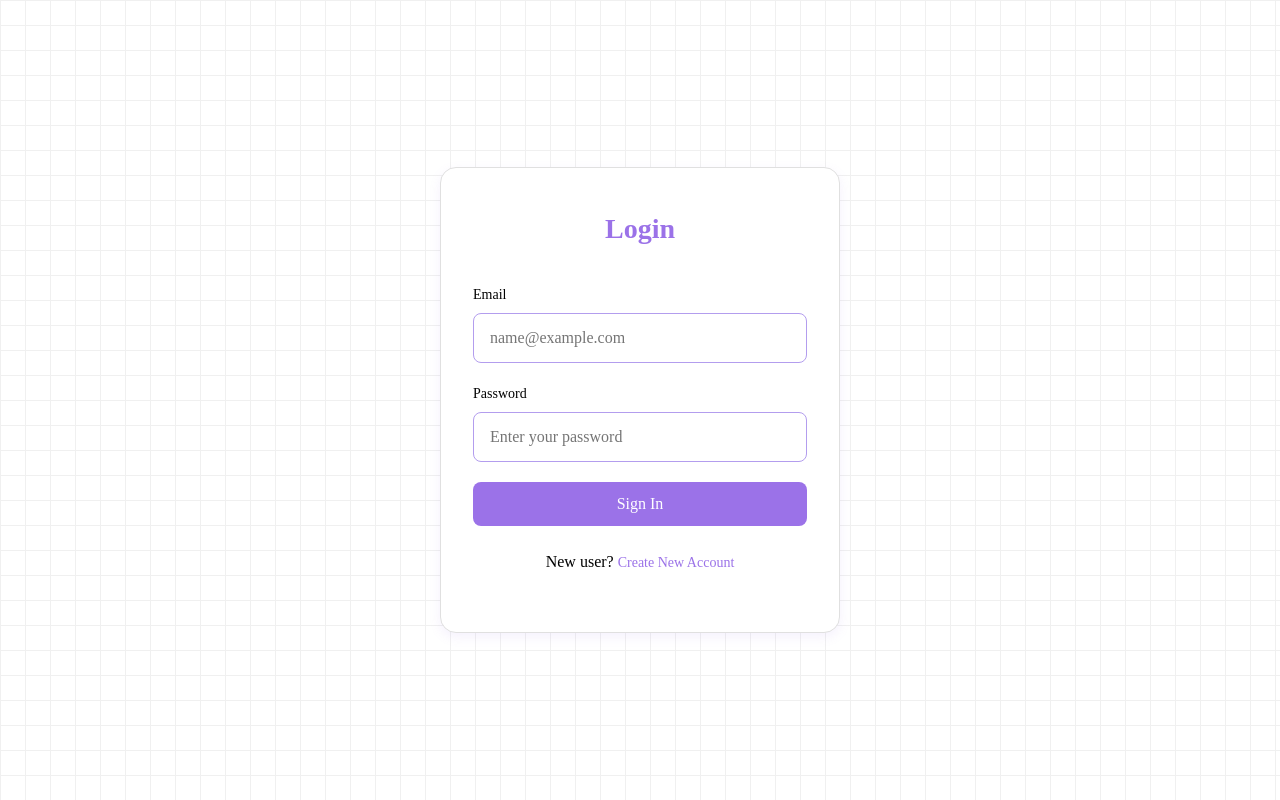
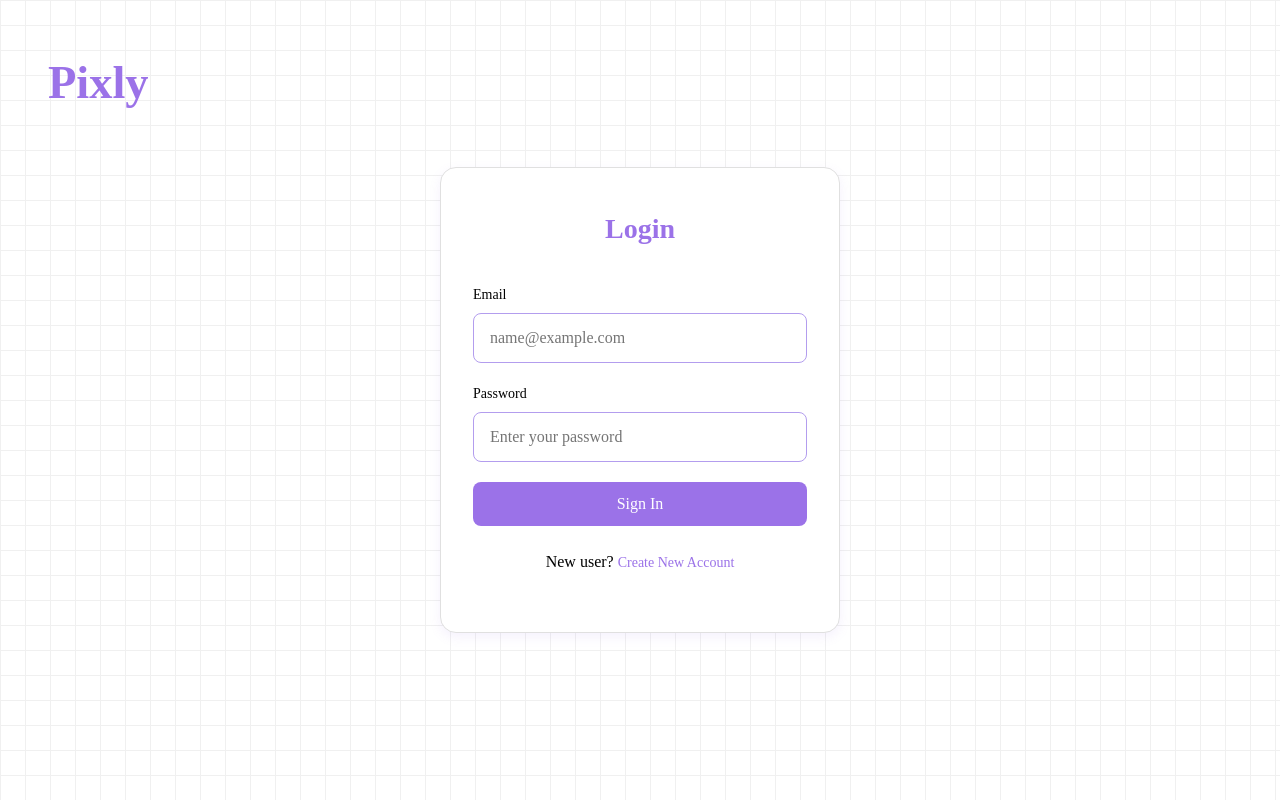
Before and after one commit to mohammaddabbass/Pixly, a React (Vite) app in the folder frontend/src/renderer/: page / in a window 1280 px wide. Built offline with nearby package versions, Linux system fonts and the light colour scheme.

Commit message:
Implemented auth pages

```diff
--- a/frontend/src/renderer/src/App.jsx
+++ b/frontend/src/renderer/src/App.jsx
@@ -1,4 +1,4 @@
-import AuthPage from "./pages/AuthPage"
+import Auth from "./pages/Auth"
 import { Route, Routes } from 'react-router-dom'
 
 
@@ -8,7 +8,7 @@ function App() {
   return (
     <>
           <Routes>
-          <Route path='/'  element={<AuthPage/>}/>
+          <Route path='/'  element={<Auth/>}/>
           </Routes>
     </>
   )
--- a/frontend/src/renderer/src/pages/AuthPage/index.jsx
+++ b/frontend/src/renderer/src/pages/Auth/index.jsx
@@ -5,7 +5,7 @@ import useAuth from './useAuth';
 import { useNavigate } from "react-router-dom";
 
 
-const AuthPage = () => {
+const Auth = () => {
   const { user, login, signUp, isLoading, error, token } = useAuth();
   const [isLoginForm, setIsLoginForm] = useState(true);
   const navigate = useNavigate();
@@ -26,6 +26,7 @@ const AuthPage = () => {
 
   return (
     <div className="auth-page flex column justify-center align-center">
+      <h1 className='title'>Pixly</h1>
       <Form
         isLogin={isLoginForm}
         toggleAuthMode={() => setIsLoginForm((prev) => !prev)}
@@ -37,4 +38,4 @@ const AuthPage = () => {
   );
 };
 
-export default AuthPage;
+export default Auth;
--- /dev/null
+++ b/frontend/src/renderer/src/pages/Auth/styles.css
@@ -0,0 +1,12 @@
+.auth-page {
+    min-height: 100vh;
+    min-width: 100vw;
+}
+
+.title {
+    position: absolute;
+    left: 3rem;
+    top: 3rem;
+    color: var(--color-primary);
+    font-size: 2.9rem;
+}
--- a/frontend/src/renderer/src/pages/AuthPage/styles.css
+++ /dev/null
@@ -1,4 +0,0 @@
-.auth-page {
-    min-height: 100vh;
-    min-width: 100vw;
-}
```
Also changed, not shown: frontend/src/renderer/src/pages/Auth/useAuth.js (renamed from frontend/src/renderer/src/pages/AuthPage/useAuth.js).
